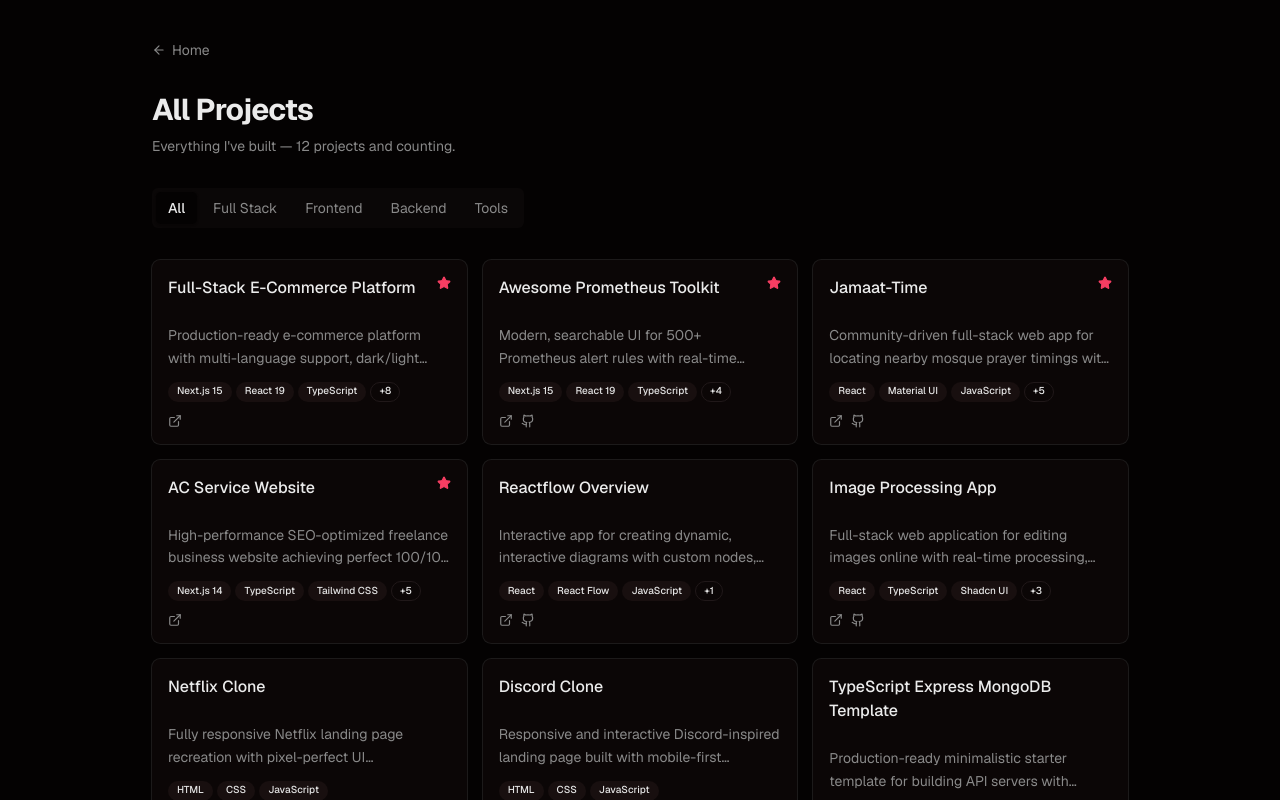
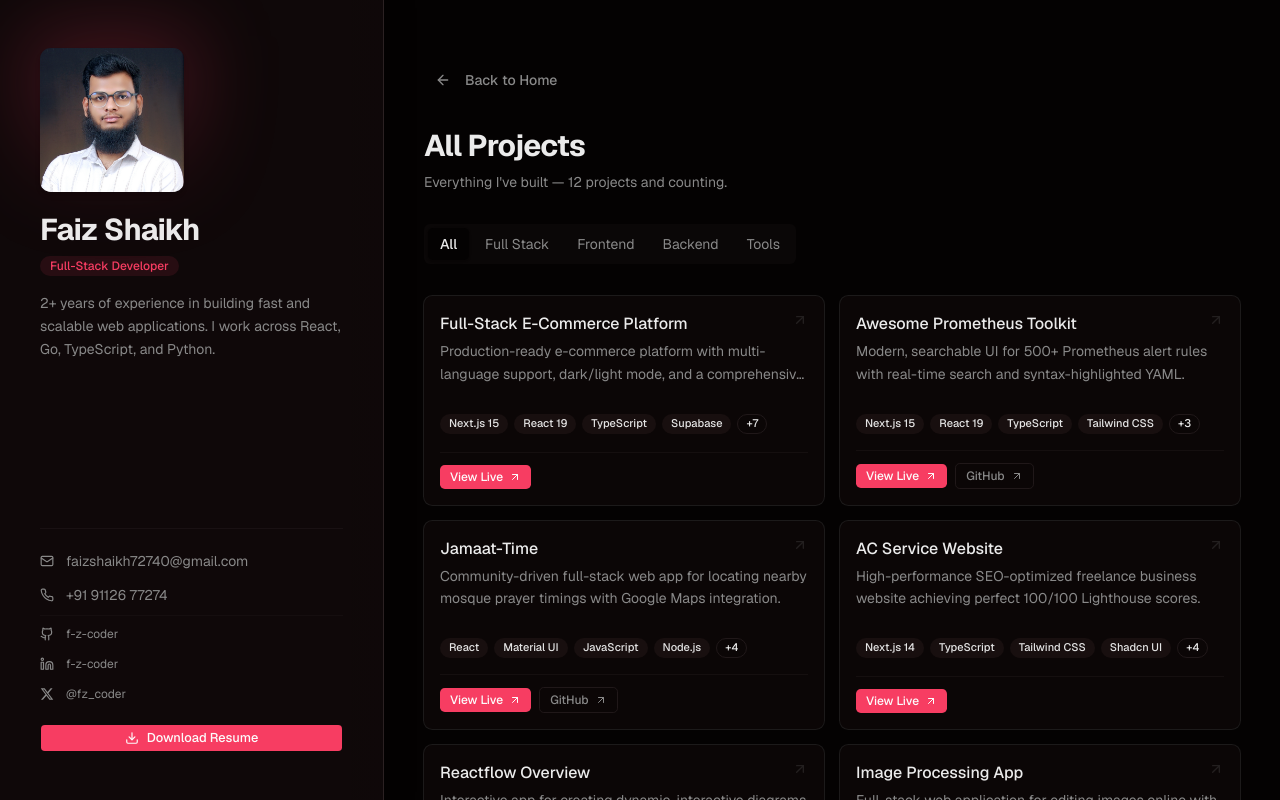
Before and after one commit to f-z-coder/portfolio, a Next.js app: page /projects in a window 1280 px wide. Shown: the top 800 px of the page. Built offline with nearby package versions, Linux system fonts and the light colour scheme.

Commit message:
design clean up for consitence

```diff
--- a/src/app/experience/[slug]/page.tsx
+++ b/src/app/experience/[slug]/page.tsx
@@ -6,6 +6,7 @@
 import { Card, CardContent, CardHeader, CardTitle } from "@/components/ui/card";
 import { Separator } from "@/components/ui/separator";
 import { BackButton } from "@/components/shared/back-button";
+import { ContentContainer } from "@/components/shared/content-container";
 import { TechBadge } from "@/components/shared/tech-badge";
 import { getAllExperiences, getExperienceBySlug } from "@/data/experience";
 import { ExperienceDetailContent } from "./content";
@@ -37,7 +38,7 @@
   const allExperiences = getAllExperiences().filter((e) => e.slug !== slug);
 
   return (
-    <div className="container mx-auto max-w-3xl pt-24 pb-16">
+    <ContentContainer>
       <BackButton href="/#experience" label="Back to Experience" />
 
       <ExperienceDetailContent>
@@ -114,6 +115,6 @@
           </>
         )}
       </ExperienceDetailContent>
-    </div>
+    </ContentContainer>
   );
 }
--- a/src/app/layout.tsx
+++ b/src/app/layout.tsx
@@ -2,6 +2,7 @@
 import { Geist } from "next/font/google";
 import { ThemeProvider } from "next-themes";
 import { jsonLd } from "@/lib/schema-markup";
+import { Sidebar } from "@/components/layout/sidebar";
 import "./globals.css";
 import { cn } from "@/lib/utils";
 
@@ -19,7 +20,17 @@
           forcedTheme="dark"
           disableTransitionOnChange
         >
-          <div className="mx-auto max-w-screen-2xl">{children}</div>
+          <div className="mx-auto max-w-screen-2xl lg:flex">
+            <Sidebar />
+            <div className="flex min-h-screen min-w-0 flex-1 flex-col">
+              <div className="flex-1">{children}</div>
+              <footer className="mx-auto w-full max-w-4xl px-6 pb-6 text-right lg:px-10">
+                <p className="text-muted-foreground text-xs">
+                  &copy; {new Date().getFullYear()} Faiz Shaikh. All rights reserved.
+                </p>
+              </footer>
+            </div>
+          </div>
         </ThemeProvider>
         <Script
           id="jsonLdschema"
--- a/src/app/projects/[slug]/page.tsx
+++ b/src/app/projects/[slug]/page.tsx
@@ -3,6 +3,7 @@
 import { ExternalLink, Github, CheckCircle2 } from "lucide-react";
 import { Button } from "@/components/ui/button";
 import { BackButton } from "@/components/shared/back-button";
+import { ContentContainer } from "@/components/shared/content-container";
 import { TechBadge } from "@/components/shared/tech-badge";
 import { getAllProjects, getProjectBySlug } from "@/data/projects";
 import { ProjectDetailContent } from "./content";
@@ -32,7 +33,7 @@
   if (!project) notFound();
 
   return (
-    <div className="container mx-auto max-w-3xl pt-24 pb-16">
+    <ContentContainer>
       <BackButton href="/#projects" label="Back to Projects" />
 
       <ProjectDetailContent>
@@ -48,8 +49,8 @@
             {project.liveUrl && (
               <Button asChild>
                 <a href={project.liveUrl} target="_blank" rel="noopener noreferrer">
-                  Live Demo
-                  <ExternalLink className="ml-2 h-4 w-4" />
+                  <ExternalLink className="h-4 w-4" />
+                  View Live
                 </a>
               </Button>
             )}
@@ -89,6 +90,6 @@
           </div>
         </div>
       </ProjectDetailContent>
-    </div>
+    </ContentContainer>
   );
 }
--- a/src/app/projects/page.tsx
+++ b/src/app/projects/page.tsx
@@ -1,12 +1,11 @@
 "use client";
 
 import { useState } from "react";
-import Link from "next/link";
 import { motion, AnimatePresence } from "framer-motion";
-import { ArrowLeft, ExternalLink, Github, ArrowUpRight, Star } from "lucide-react";
-import { Badge } from "@/components/ui/badge";
-import { Card, CardContent, CardHeader, CardTitle } from "@/components/ui/card";
+import { BackButton } from "@/components/shared/back-button";
+import { ProjectCard } from "@/components/shared/project-card";
 import { getAllProjects } from "@/data/projects";
+import { ContentContainer } from "@/components/shared/content-container";
 import type { Project } from "@/data/types";
 
 const allProjects = getAllProjects();
@@ -25,14 +24,8 @@
     filter === "all" ? allProjects : allProjects.filter((p) => p.category === filter);
 
   return (
-    <div className="mx-auto max-w-5xl px-6 pt-10 pb-16">
-      <Link
-        href="/"
-        className="text-muted-foreground hover:text-foreground mb-8 inline-flex items-center gap-1.5 text-sm transition-colors"
-      >
-        <ArrowLeft className="h-3.5 w-3.5" />
-        Home
-      </Link>
+    <ContentContainer>
+      <BackButton href="/" label="Back to Home" />
 
       <h1 className="text-3xl font-bold tracking-tight">All Projects</h1>
       <p className="text-muted-foreground mt-2 mb-8 text-sm">
@@ -57,7 +50,7 @@
       </div>
 
       {/* Grid */}
-      <div className="grid grid-cols-1 gap-4 sm:grid-cols-2 lg:grid-cols-3">
+      <div className="grid grid-cols-1 gap-4 sm:grid-cols-2">
         <AnimatePresence mode="popLayout">
           {filtered.map((project: Project) => (
             <motion.div
@@ -68,50 +61,11 @@
               exit={{ opacity: 0, scale: 0.96 }}
               transition={{ duration: 0.2 }}
             >
-              <Link href={`/projects/${project.slug}`} className="group block h-full">
-                <Card className="h-full transition-all duration-200 hover:-translate-y-0.5 hover:shadow-lg">
-                  <CardHeader className="pb-2">
-                    <div className="flex items-start justify-between gap-2">
-                      <CardTitle className="group-hover:text-primary text-base transition-colors">
-                        {project.title}
-                      </CardTitle>
-                      {project.isFeatured && (
-                        <Star className="text-primary h-3.5 w-3.5 shrink-0 fill-current" />
-                      )}
-                    </div>
-                  </CardHeader>
-                  <CardContent>
-                    <p className="text-muted-foreground mb-3 line-clamp-2 text-sm leading-relaxed">
-                      {project.description}
-                    </p>
-                    <div className="mb-3 flex flex-wrap gap-1">
-                      {project.technologies.slice(0, 3).map((t) => (
-                        <Badge key={t} variant="secondary" className="text-[10px]">
-                          {t}
-                        </Badge>
-                      ))}
-                      {project.technologies.length > 3 && (
-                        <Badge variant="outline" className="text-[10px]">
-                          +{project.technologies.length - 3}
-                        </Badge>
-                      )}
-                    </div>
-                    <div className="flex items-center gap-2">
-                      {project.liveUrl && (
-                        <ExternalLink className="text-muted-foreground h-3.5 w-3.5" />
-                      )}
-                      {project.githubUrl && (
-                        <Github className="text-muted-foreground h-3.5 w-3.5" />
-                      )}
-                      <ArrowUpRight className="text-muted-foreground ml-auto h-3.5 w-3.5 opacity-0 transition-opacity group-hover:opacity-100" />
-                    </div>
-                  </CardContent>
-                </Card>
-              </Link>
+              <ProjectCard project={project} />
             </motion.div>
           ))}
         </AnimatePresence>
       </div>
-    </div>
+    </ContentContainer>
   );
 }
--- a/src/components/sections/skills-section.tsx
+++ b/src/components/sections/skills-section.tsx
@@ -1,14 +1,13 @@
 "use client";
 
 import { motion } from "framer-motion";
-import { Code2, Layers, Database, Wrench } from "lucide-react";
+import { Code2, Layers, Database } from "lucide-react";
 import { skillCategories } from "@/data/skills";
 
 const iconMap: Record<string, React.ComponentType<{ className?: string }>> = {
   Code2,
   Layers,
   Database,
-  Wrench,
 };
 
 export function SkillsSection() {
@@ -21,7 +20,7 @@
         transition={{ duration: 0.4 }}
         className="mb-2 text-2xl font-bold tracking-tight"
       >
-        Skills & Tools
+        Skills
       </motion.h2>
       <motion.p
         initial={{ opacity: 0, y: 10 }}
--- /dev/null
+++ b/src/components/shared/content-container.tsx
@@ -0,0 +1,14 @@
+import { cn } from "@/lib/utils";
+
+interface ContentContainerProps {
+  children: React.ReactNode;
+  className?: string;
+}
+
+export function ContentContainer({ children, className }: ContentContainerProps) {
+  return (
+    <div className={cn("mx-auto max-w-4xl px-6 py-10 lg:px-10 lg:py-16", className)}>
+      {children}
+    </div>
+  );
+}
--- a/src/components/shared/project-card.tsx
+++ b/src/components/shared/project-card.tsx
@@ -1,123 +1,75 @@
 "use client";
 
 import Link from "next/link";
-import { ExternalLink, Github, ArrowRight } from "lucide-react";
-import { motion } from "framer-motion";
-import { Card, CardContent, CardFooter, CardHeader, CardTitle } from "@/components/ui/card";
-import { Button } from "@/components/ui/button";
-import { TechBadge } from "./tech-badge";
+import { ArrowUpRight } from "lucide-react";
+import { Badge } from "@/components/ui/badge";
+import { Card, CardContent, CardHeader, CardTitle } from "@/components/ui/card";
 import type { Project } from "@/data/types";
 
-interface FeaturedProjectCardProps {
+interface ProjectCardProps {
   project: Project;
 }
 
-export function FeaturedProjectCard({ project }: FeaturedProjectCardProps) {
+export function ProjectCard({ project }: ProjectCardProps) {
   return (
-    <motion.div
-      variants={{
-        hidden: { opacity: 0, y: 30 },
-        visible: {
-          opacity: 1,
-          y: 0,
-          transition: { duration: 0.5, ease: [0.25, 0.1, 0.25, 1] as const },
-        },
-      }}
-      whileHover={{ y: -4, transition: { duration: 0.2 } }}
-    >
-      <Card className="ring-border relative flex h-full flex-col overflow-hidden shadow-sm ring-1">
-        <div className="from-primary to-primary/60 h-1 w-full bg-gradient-to-r" />
-        <CardHeader>
-          <CardTitle className="text-xl">{project.title}</CardTitle>
-          <p className="text-muted-foreground text-sm leading-relaxed">{project.description}</p>
+    <Link href={`/projects/${project.slug}`} className="group block h-full">
+      <Card className="flex h-full flex-col transition-all duration-200 hover:-translate-y-0.5 hover:shadow-lg">
+        <CardHeader className="pb-3">
+          <div className="flex items-start justify-between gap-2">
+            <CardTitle className="group-hover:text-primary text-base transition-colors">
+              {project.title}
+            </CardTitle>
+            <ArrowUpRight className="text-muted-foreground h-4 w-4 shrink-0 opacity-20 transition-opacity group-hover:opacity-100" />
+          </div>
+          <p className="text-muted-foreground line-clamp-2 text-sm leading-relaxed">
+            {project.description}
+          </p>
         </CardHeader>
-        <CardContent className="grow">
+
+        <CardContent className="flex flex-1 flex-col justify-between gap-4">
           <div className="flex flex-wrap gap-1.5">
-            {project.technologies.slice(0, 6).map((tech) => (
-              <TechBadge key={tech} name={tech} />
+            {project.technologies.slice(0, 4).map((tech) => (
+              <Badge key={tech} variant="secondary" className="text-[11px]">
+                {tech}
+              </Badge>
             ))}
-            {project.technologies.length > 6 && (
-              <TechBadge name={`+${project.technologies.length - 6}`} variant="outline" />
+            {project.technologies.length > 4 && (
+              <Badge variant="outline" className="text-[11px]">
+                +{project.technologies.length - 4}
+              </Badge>
             )}
           </div>
-        </CardContent>
-        <CardFooter className="flex flex-wrap items-center gap-2 pt-0">
-          <Button size="sm" asChild>
-            <Link href={`/projects/${project.slug}`}>
-              View Details
-              <ArrowRight className="ml-1 h-3.5 w-3.5" />
-            </Link>
-          </Button>
+
+          {(project.liveUrl || project.githubUrl) && (
+            <div className="border-border/50 flex items-center gap-2 border-t pt-3">
               {project.liveUrl && (
-            <Button size="sm" variant="outline" asChild>
-              <a href={project.liveUrl} target="_blank" rel="noopener noreferrer">
-                Live Demo
-                <ExternalLink className="ml-1 h-3.5 w-3.5" />
-              </a>
-            </Button>
+                <span
+                  onClick={(e) => {
+                    e.preventDefault();
+                    window.open(project.liveUrl, "_blank");
+                  }}
+                  className="bg-primary text-primary-foreground hover:bg-primary/90 inline-flex cursor-pointer items-center gap-1.5 rounded-md px-2.5 py-1 text-xs font-medium transition-colors"
+                >
+                  View Live
+                  <ArrowUpRight className="h-3 w-3" />
+                </span>
               )}
               {project.githubUrl && (
-            <Button size="sm" variant="ghost" asChild>
-              <a href={project.githubUrl} target="_blank" rel="noopener noreferrer">
-                <Github className="h-4 w-4" />
-              </a>
-            </Button>
-          )}
-        </CardFooter>
-      </Card>
-    </motion.div>
-  );
-}
-
-interface CompactProjectCardProps {
-  project: Project;
-}
-
-export function CompactProjectCard({ project }: CompactProjectCardProps) {
-  return (
-    <motion.div
-      variants={{
-        hidden: { opacity: 0, y: 15 },
-        visible: {
-          opacity: 1,
-          y: 0,
-          transition: { duration: 0.3, ease: [0.25, 0.1, 0.25, 1] as const },
-        },
+                <span
+                  onClick={(e) => {
+                    e.preventDefault();
+                    window.open(project.githubUrl, "_blank");
                   }}
-      whileHover={{ y: -3, transition: { duration: 0.2 } }}
+                  className="border-border text-muted-foreground hover:text-foreground hover:bg-accent inline-flex cursor-pointer items-center gap-1.5 rounded-md border px-2.5 py-1 text-xs font-medium transition-colors"
                 >
-      <Link href={`/projects/${project.slug}`} className="block h-full">
-        <Card className="bg-muted/30 hover:ring-primary/30 flex h-full flex-col transition-all hover:ring-1">
-          <CardHeader className="pb-2">
-            <CardTitle className="flex items-center justify-between text-base">
-              {project.title}
-              <div className="flex gap-1.5">
-                {project.liveUrl && (
-                  <ExternalLink className="text-muted-foreground h-3.5 w-3.5 shrink-0" />
-                )}
-                {project.githubUrl && (
-                  <Github className="text-muted-foreground h-3.5 w-3.5 shrink-0" />
+                  GitHub
+                  <ArrowUpRight className="h-3 w-3" />
+                </span>
               )}
             </div>
-            </CardTitle>
-          </CardHeader>
-          <CardContent>
-            <p className="text-muted-foreground mb-3 line-clamp-1 text-sm">{project.description}</p>
-            <div className="flex flex-wrap gap-1">
-              {project.technologies.slice(0, 3).map((tech) => (
-                <TechBadge key={tech} name={tech} className="text-[10px]" />
-              ))}
-              {project.technologies.length > 3 && (
-                <TechBadge
-                  name={`+${project.technologies.length - 3}`}
-                  variant="outline"
-                  className="text-[10px]"
-                />
           )}
-            </div>
         </CardContent>
       </Card>
     </Link>
-    </motion.div>
   );
 }
```
Also changed, not shown: src/app/page.tsx (+8 -14 lines), src/components/sections/contact-section.tsx (+0 -7 lines), src/components/sections/projects-section.tsx (+3 -72 lines), src/components/shared/experience-card.tsx (+9 -7 lines), src/data/skills.ts (+0 -20 lines). Lines whose indentation alone changed are shown as unchanged.
